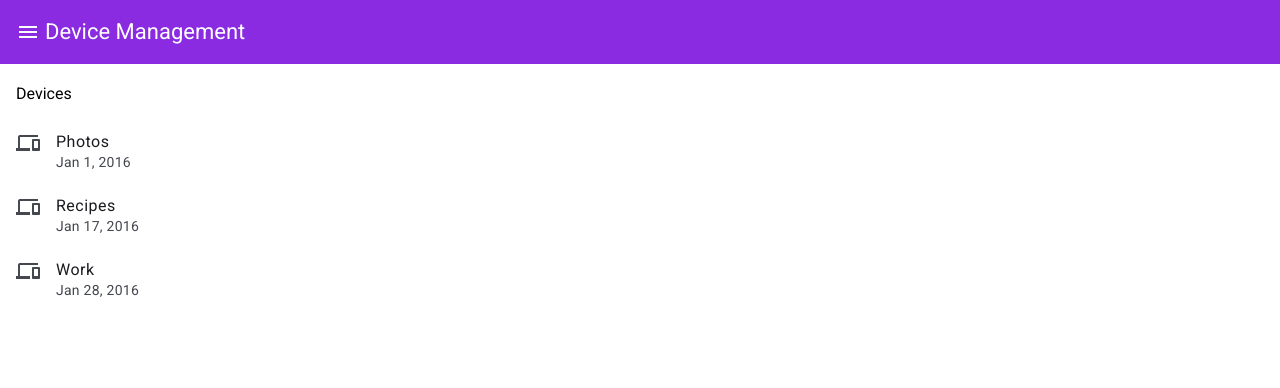
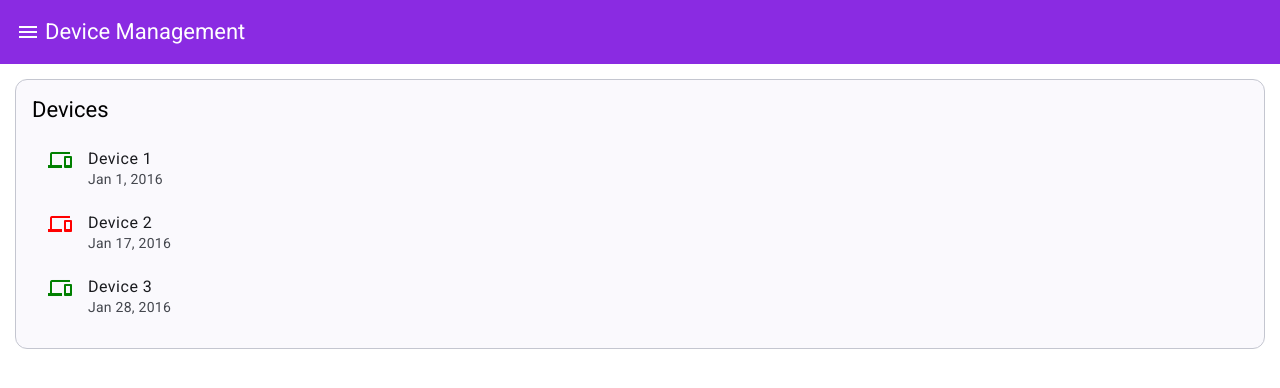
Before and after one commit to amithgwl/device-mgmt, an Angular app: page / in a window 1280 px wide. Shown: the top 388 px of the page. Built offline with nearby package versions, Linux system fonts and the light colour scheme.

Commit message:
added device status

```diff
--- a/src/app/app.component.html
+++ b/src/app/app.component.html
@@ -4,13 +4,21 @@
   <span style="margin-left: 5px;">Device Management</span>
 </mat-toolbar>
 
+
+<mat-card class="example-card" appearance="outlined" style="margin: 15px;">
+  <mat-card-header>
+    <mat-card-title>Devices</mat-card-title>
+  </mat-card-header>
+  <mat-card-content>
     <mat-list>
-  <div mat-subheader>Devices</div>
       @for (device of devices; track device) {
       <mat-list-item>
-    <mat-icon matListItemIcon>devices</mat-icon>
+        <mat-icon matListItemIcon [ngClass]="{'greenClass': device.status, 'redClass': !device.status}">devices</mat-icon>
         <div matListItemTitle>{{device.name}}</div>
         <div matListItemLine>{{device.updated | date}}</div>
+
       </mat-list-item>
       }
     </mat-list>
+  </mat-card-content>
+</mat-card>
--- a/src/app/app.component.scss
+++ b/src/app/app.component.scss
@@ -0,0 +1,7 @@
+.greenClass {
+    color: green !important;
+}
+
+.redClass {
+    color: red !important;
+}
--- a/src/app/app.component.ts
+++ b/src/app/app.component.ts
@@ -3,8 +3,10 @@ import { RouterOutlet } from '@angular/router';
 import {MatListModule} from '@angular/material/list';
 import {MatDividerModule} from '@angular/material/divider';
 import {MatIconModule} from '@angular/material/icon';
-import {DatePipe} from '@angular/common';
+import {CommonModule, DatePipe, NgClass} from '@angular/common';
 import {MatToolbarModule} from '@angular/material/toolbar';
+import {MatCardModule} from '@angular/material/card';
+
 
 export interface Section {
   name: string;
@@ -14,7 +16,7 @@ export interface Section {
 
 @Component({
   selector: 'app-root',
-  imports: [RouterOutlet, MatListModule, MatIconModule, MatDividerModule, DatePipe, MatToolbarModule],
+  imports: [RouterOutlet, MatListModule, MatIconModule, MatDividerModule, DatePipe, MatToolbarModule, MatCardModule, NgClass],
   templateUrl: './app.component.html',
   styleUrl: './app.component.scss'
 })
@@ -22,17 +24,17 @@ export class AppComponent {
   title = 'device-mgmt';
   devices: Section[] = [
     {
-      name: 'Photos',
+      name: 'Device 1',
       updated: new Date('1/1/16'),
       status: true
     },
     {
-      name: 'Recipes',
+      name: 'Device 2',
       updated: new Date('1/17/16'),
       status: false
     },
     {
-      name: 'Work',
+      name: 'Device 3',
       updated: new Date('1/28/16'),
       status: true
     },
--- a/src/index.html
+++ b/src/index.html
@@ -2,7 +2,7 @@
 <html lang="en">
 <head>
   <meta charset="utf-8">
-  <title>DeviceMgmt</title>
+  <title>Device Managemet</title>
   <base href="/">
   <meta name="viewport" content="width=device-width, initial-scale=1">
   <link rel="icon" type="image/x-icon" href="favicon.ico">
```
Lines whose indentation alone changed are shown as unchanged.
